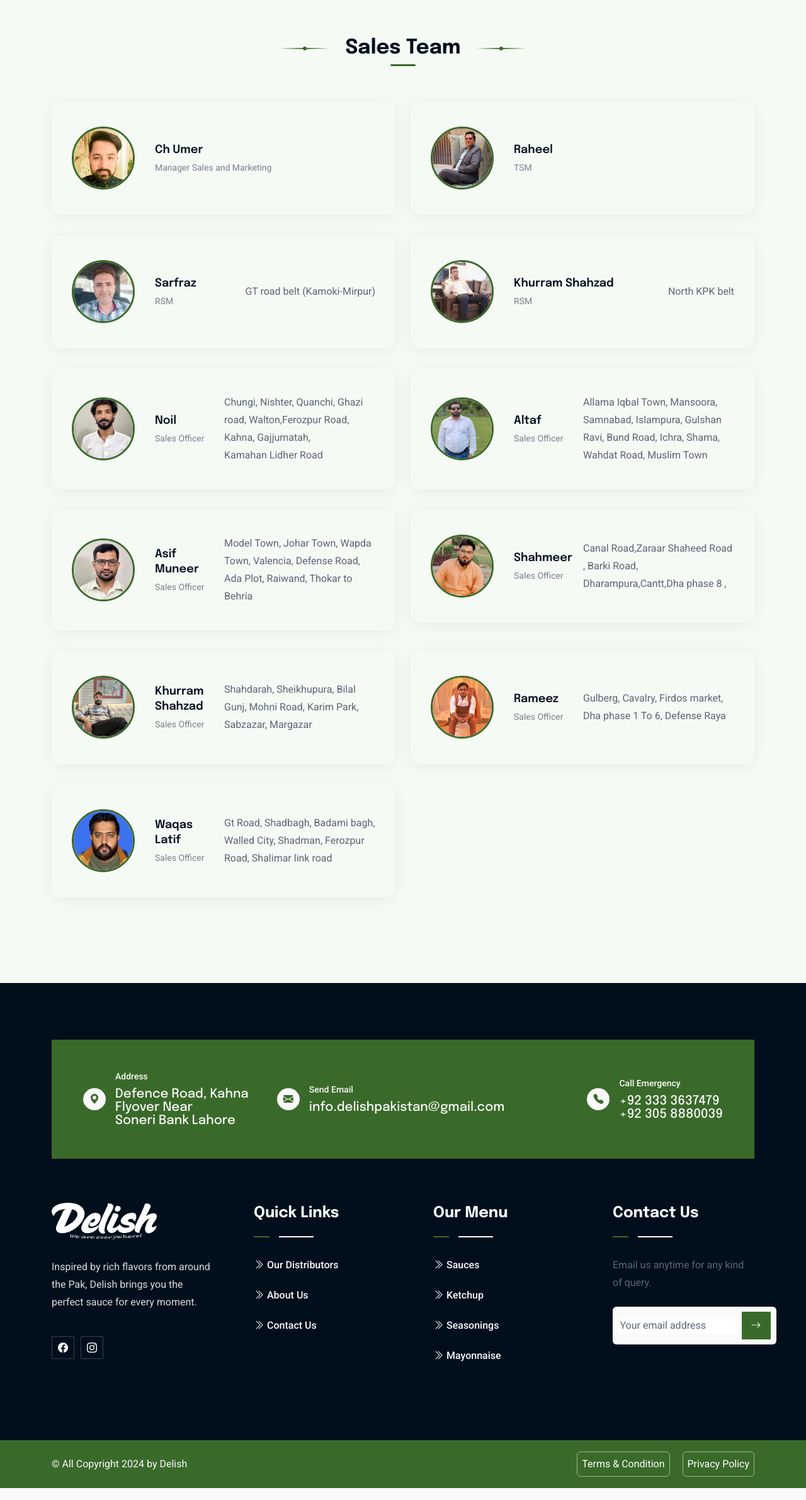
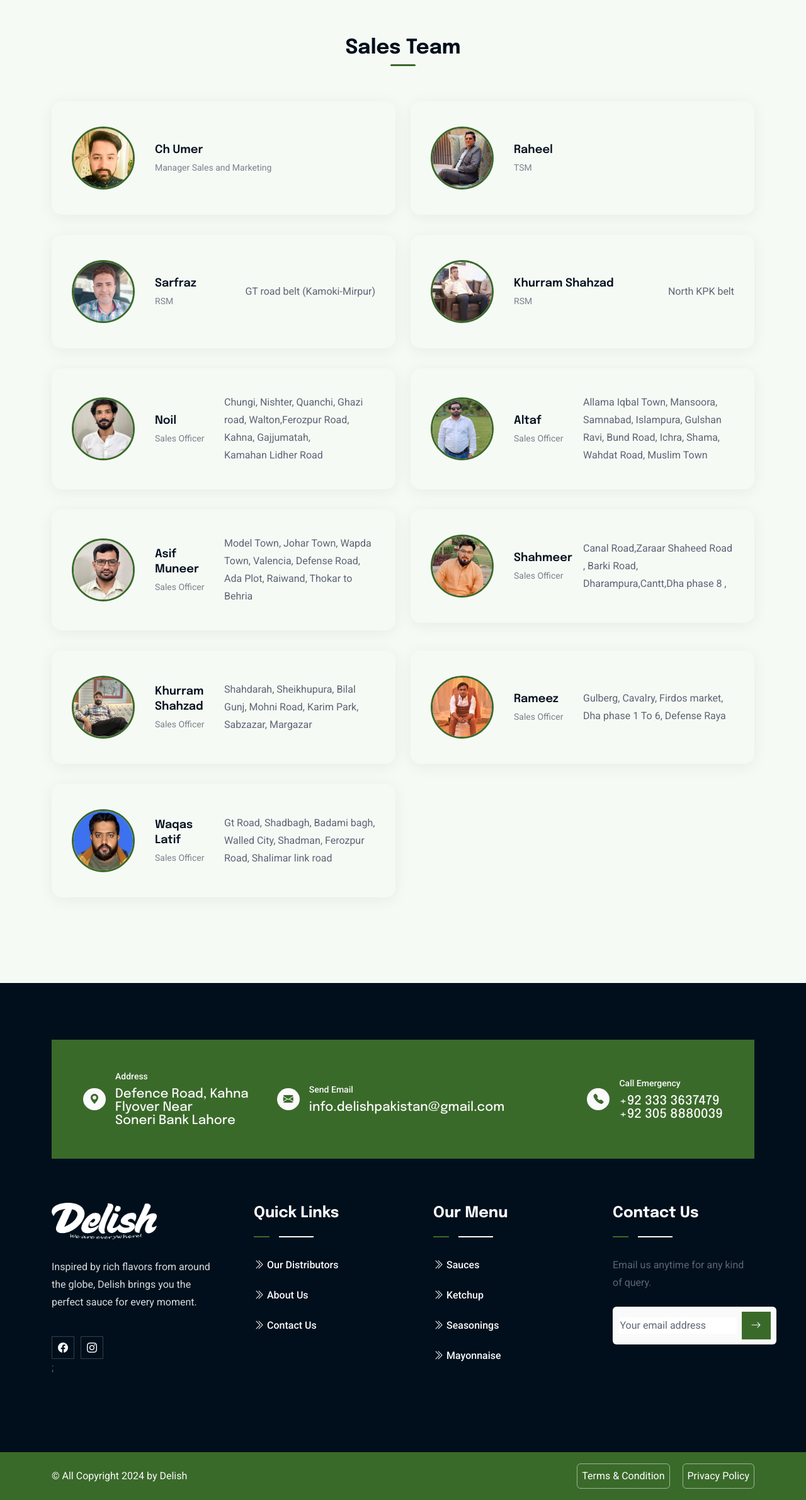
Before and after one commit to Sherry443/Delish-1, a Next.js app: page /team in a window 1280 px wide. Shown: the part 1205-3587 px from the top of the page at 63% size. Built offline with nearby package versions, Linux system fonts and the light colour scheme.

Commit message:
pics/other bugs fixed

```diff
--- a/src/app/Components/About/About2.jsx
+++ b/src/app/Components/About/About2.jsx
@@ -32,7 +32,7 @@
                                     <a onClick={handelClick}
                                         className="play-btn popup-video"><Image className="cir36" src="/assets/img/shape/player.svg" alt="img" width={152} height={152}   /></a>
                                 </div> */}
-                            </div>a
+                            </div>
 
                         </div>
                         <div className="col-lg-6">
--- a/src/app/Components/Footer/Footer1.jsx
+++ b/src/app/Components/Footer/Footer1.jsx
@@ -54,14 +54,14 @@
                             </div>
                             <div className="footer-content">
                                 <p>
-                                Inspired by rich flavors from around the Pak, Delish brings you the perfect sauce for every
+                                Inspired by rich flavors from around the globe, Delish brings you the perfect sauce for every
                                 moment.
                                 </p>
                                 <div className="social-icon d-flex align-items-center">
                                     <a href="#"><i className="bi bi-facebook"></i></a>
                                     <a href="https://www.instagram.com/delishpakistan.official"><i className="bi bi-instagram"></i></a>
                                     {/* <a href="#"><i className="bi bi-youtube"></i></a> */}
-                                </div>
+                                </div>;
                             </div>
                         </div>
                     </div>
--- a/src/app/Components/Team/Team4.jsx
+++ b/src/app/Components/Team/Team4.jsx
@@ -10,7 +10,7 @@
         {img:'/assets/img/chefe/Khurram RSM.png', title:'Khurram Shahzad', content:'RSM', areas:"North KPK belt"},
         {img:'/assets/img/chefe/Noil.jpg', title:'Noil', content:'Sales Officer', areas:"Chungi, Nishter, Quanchi, Ghazi road, Walton,Ferozpur Road, Kahna, Gajjumatah, Kamahan Lidher Road"},
         {img:'/assets/img/chefe/Altaf.png', title:'Altaf', content:'Sales Officer', areas:"Allama Iqbal Town, Mansoora, Samnabad, Islampura, Gulshan Ravi, Bund Road, Ichra, Shama, Wahdat Road, Muslim Town"},
-        {img:'/assets/img/chefe/Asif Munir.png', title:'Asif Muneer', content:'Sales Officer', areas:"Model Town, Johar Town, Wapda Town, Valencia, Defense Road, Ada Plot, Raiwand, Thokar to Behria"},
+        {img:'/assets/img/chefe/asif.png', title:'Asif Muneer', content:'Sales Officer', areas:"Model Town, Johar Town, Wapda Town, Valencia, Defense Road, Ada Plot, Raiwand, Thokar to Behria"},
         {img:'/assets/img/chefe/Ch umer (1).png', title:'Shahmeer', content:'Sales Officer', areas:"Canal Road,Zaraar Shaheed Road , Barki Road, Dharampura,Cantt,Dha phase 8 ,"},
         {img:'/assets/img/chefe/Khurram.png', title:'Khurram Shahzad', content:'Sales Officer', areas:"Shahdarah, Sheikhupura, Bilal Gunj, Mohni Road, Karim Park, Sabzazar, Margazar"},
 
@@ -28,9 +28,9 @@
                     {/* Section Heading */}
                     <div className="section-title text-center mb-5">
                         <div className="title-divider">
-                            <span className="line"></span>
+
                             <h2 className="section-heading">Sales Team</h2>
-                            <span className="line"></span>
+
                         </div>
                     </div>
 
```
Also changed, not shown: public/assets/img/chefe/asif.png (added).
